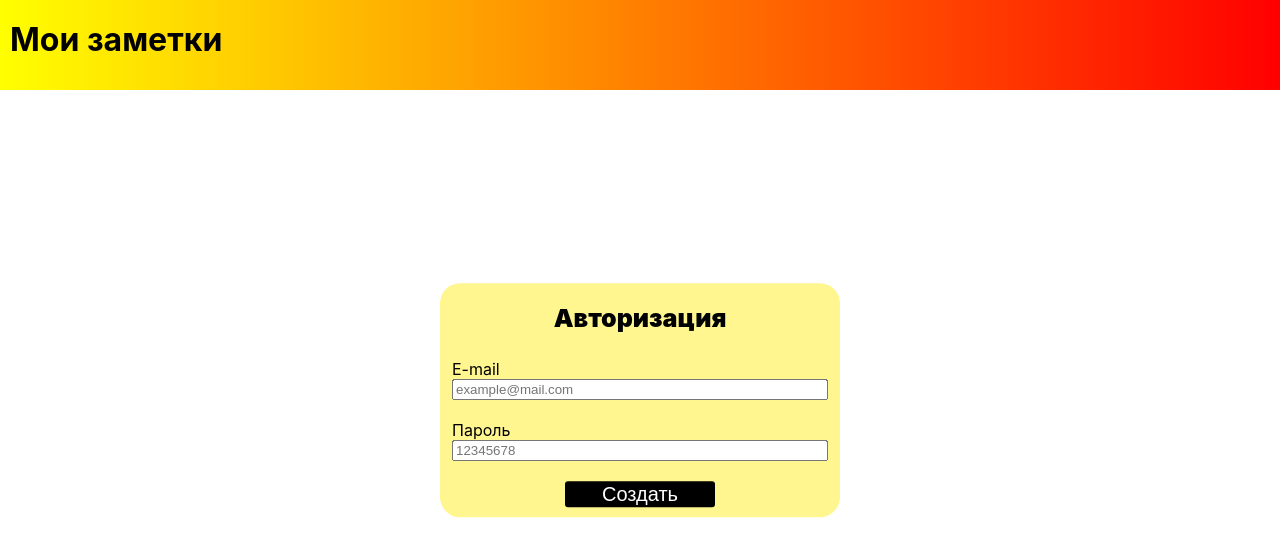
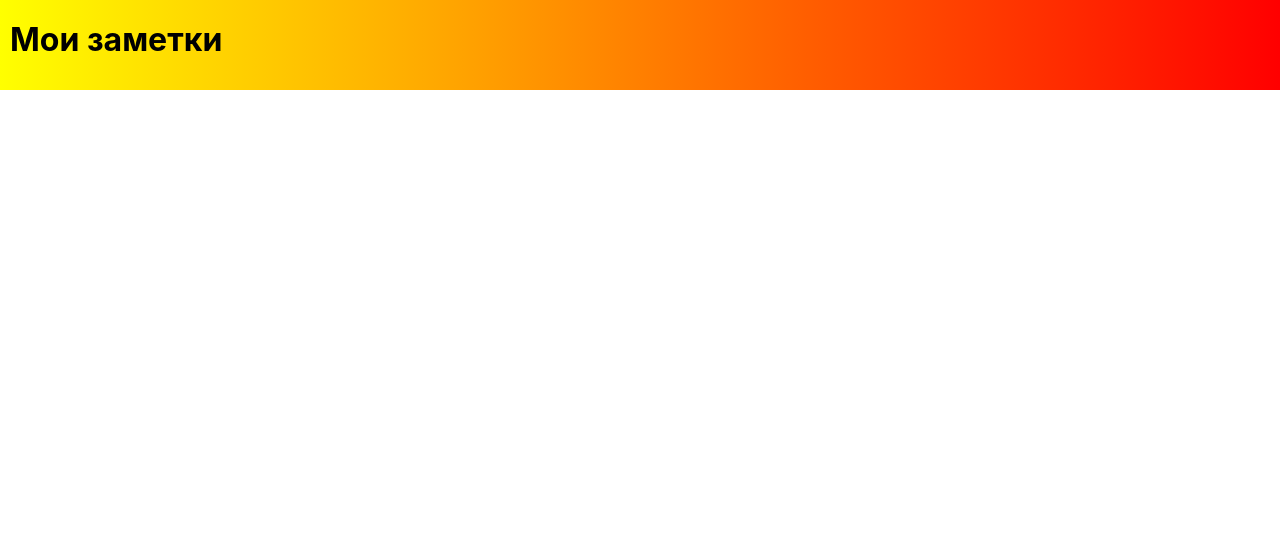
Before and after one commit to Oleg-Belyaev/notes, a React (Create React App) app: page / in a window 1280 px wide. Shown: the top 556 px of the page. Built offline with nearby package versions, Linux system fonts and the light colour scheme.

Commit message:
Исправить пути

```diff
--- a/src/components/App.js
+++ b/src/components/App.js
@@ -109,10 +109,10 @@ function App() {
     <div className="App">
       <Header onAddNotes={handleAddNotesClick} token={token}/>
       <Switch>
-        <Route exact path="/">
+        <Route exact path="/notes">
           <Autorisation onAuth={handleAuth}/>
         </Route>
-        <Route exact path="/notes">
+        <Route exact path="/mainPage">
           <Notes notes={notes} onNoteDelete={handleNoteDelete} token={token}/>
           <Popup isOpen={isPopupOpen} onClose={closePopup} onAddNotes={handleAddNotesSubmit} token={token}/>
         </Route>
--- a/src/components/Autorisation.js
+++ b/src/components/Autorisation.js
@@ -68,7 +68,7 @@ function Autorisation(props) {
             value={password} onChange={handlePasswordChange} required/>
           </div>
           <button type="submit" className={`form__submit ${activeButton && 'form__submit_inactive'}`} value="Создать">Создать</button>
-          <Link type="button" className={`form__button ${!activeButton && 'form__button_inactive'}`} value="Войти" to="/notes"> Войти </Link>
+          <Link type="button" className={`form__button ${!activeButton && 'form__button_inactive'}`} value="Войти" to="/mainPage"> Войти </Link>
         </fieldset>
       </form>
     </main>
```
